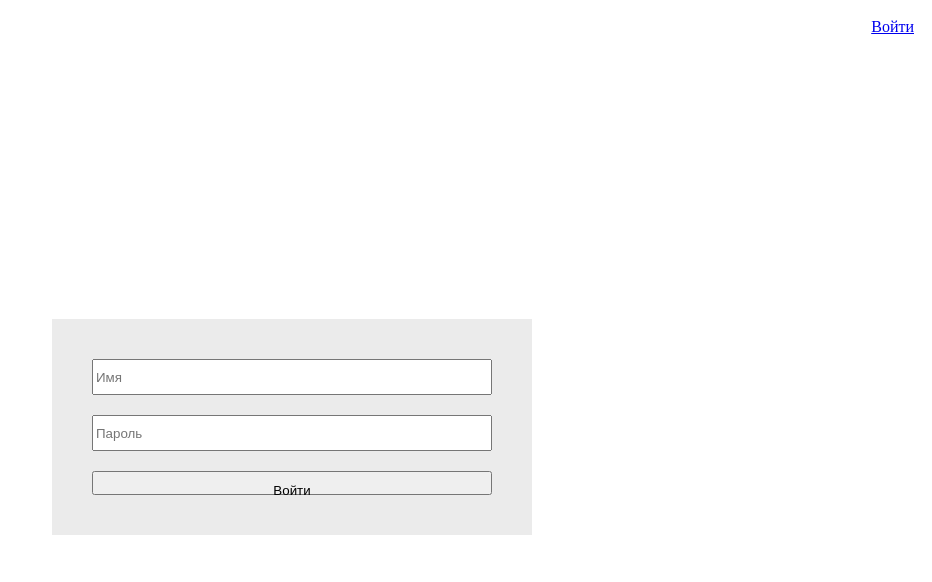
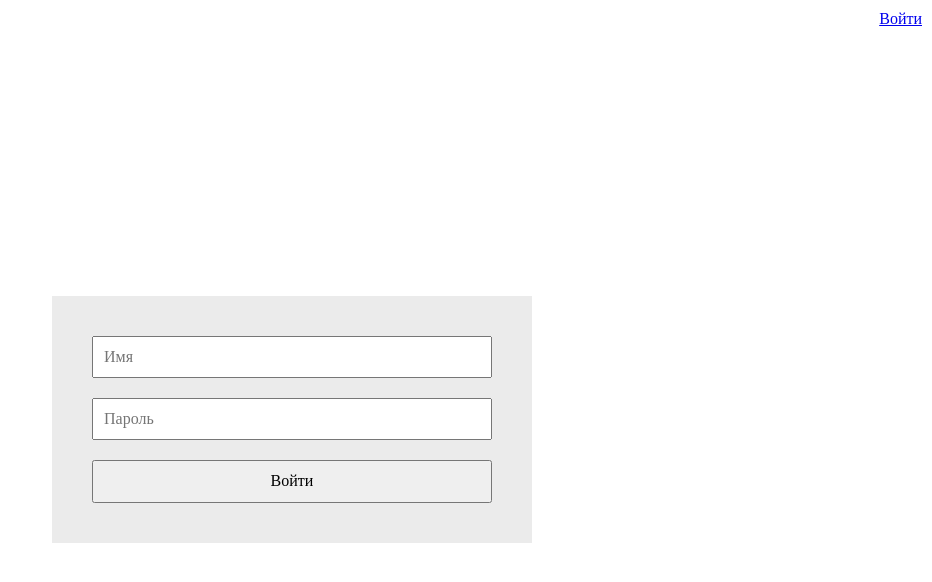
Before and after one commit to MetalHead89/orion-test-task, an Angular app: page /log-in in a window 1280 px wide. Shown: the top 582 px of the page, without its empty margins (348-1280 px from the left). Built offline with nearby package versions, Linux system fonts and the light colour scheme.

Commit message:
Добавлен normalize.css

```diff
--- a/package.json
+++ b/package.json
@@ -18,6 +18,7 @@
     "@angular/platform-browser": "~13.3.0",
     "@angular/platform-browser-dynamic": "~13.3.0",
     "@angular/router": "~13.3.0",
+    "normalize.css": "^8.0.1",
     "rxjs": "~7.5.0",
     "tslib": "^2.3.0",
     "zone.js": "~0.11.4"
--- a/src/app/log-in/log-in.component.scss
+++ b/src/app/log-in/log-in.component.scss
@@ -19,11 +19,10 @@
   }
 
   &__input {
-    height: 30px;
+    padding: 10px;
   }
 
   &__submit {
-    height: 20px;
     padding: 10px;
   }
 }
--- a/src/styles/styles.scss
+++ b/src/styles/styles.scss
@@ -1 +1 @@
-/* You can add global styles to this file, and also import other style files */
+@import "~normalize.css";
```
Also changed, not shown: 1 other file (tests, documents, lock files or other folders).
